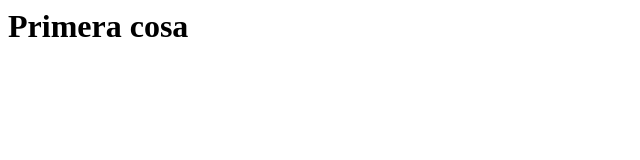
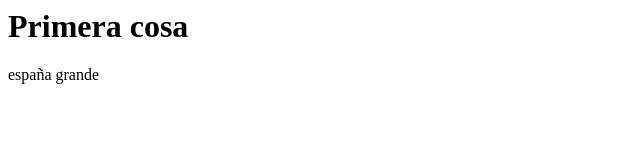
Before and after one commit to JoseRicoK/git, a plain HTML site: page index.html in a window 1280 px wide. Shown: the full height of the page, 0-640 px from the left. Drawn offline with Linux system fonts and the light colour scheme.

Commit message:
cambio 1

```diff
--- a/index.html
+++ b/index.html
@@ -1 +1,3 @@
 <h1>Primera cosa</h1>
+
+<p>españa grande</p>
```
